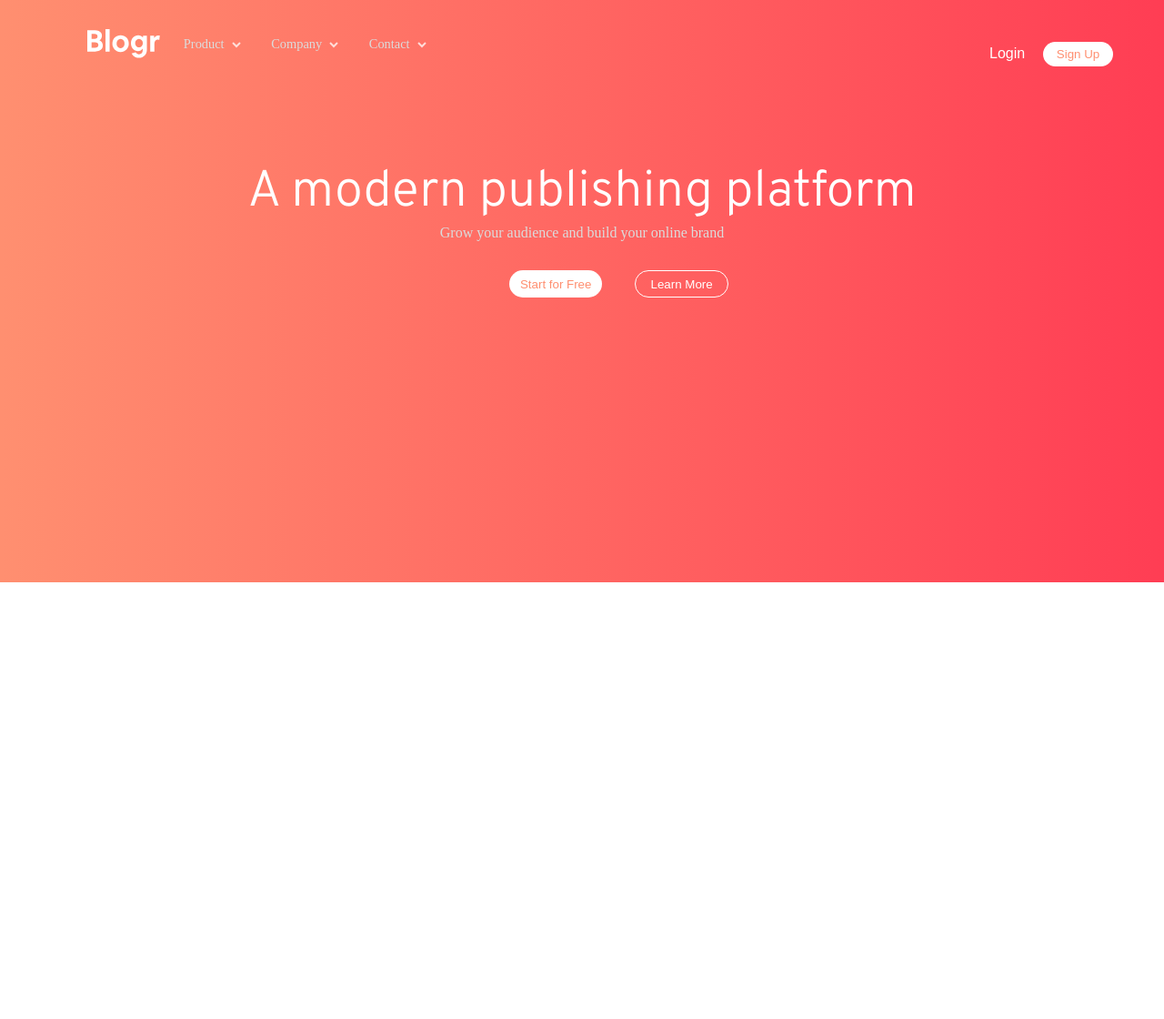
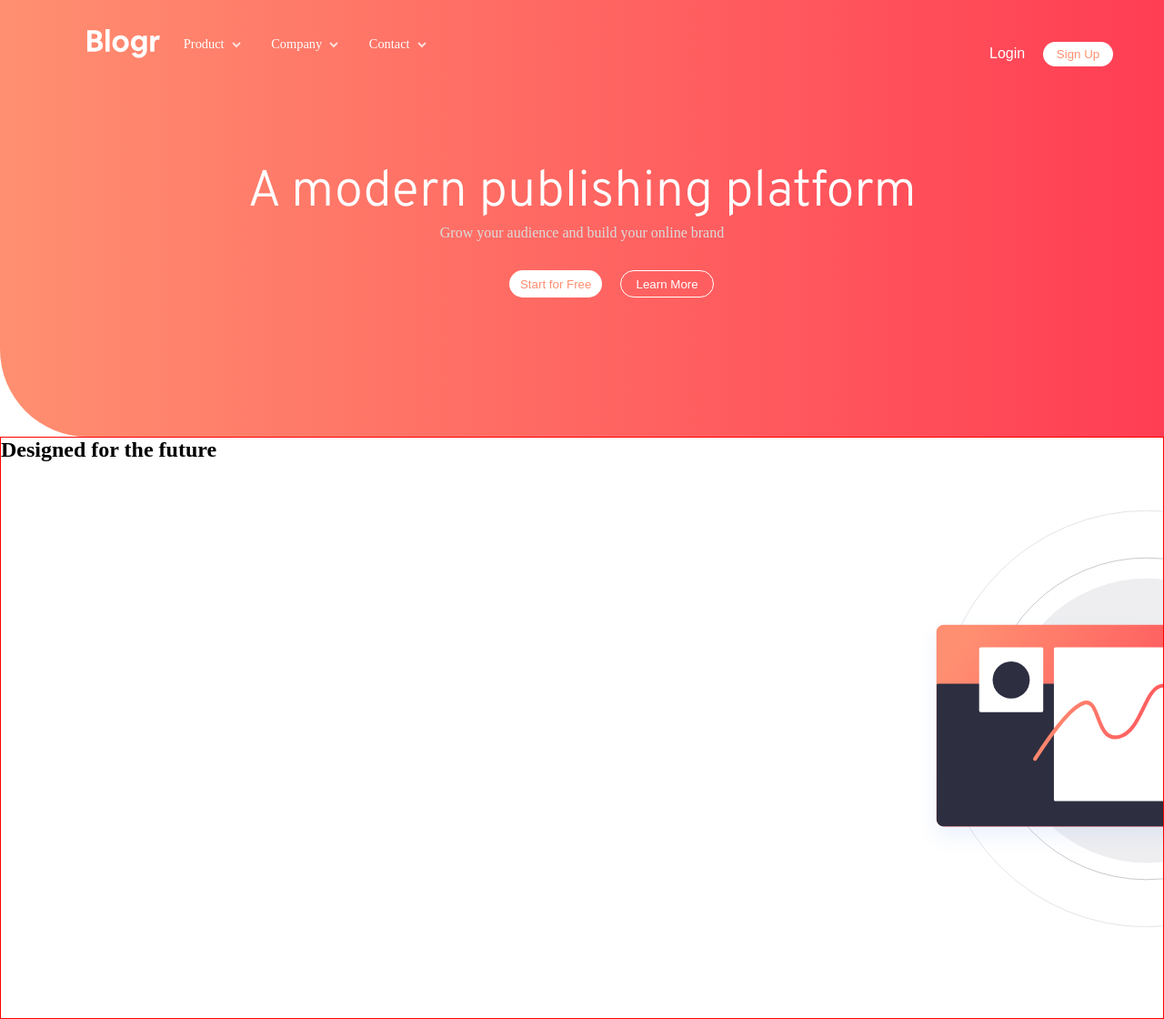
Before and after one commit to Marius-Diran/Blogr-Landing-page, a plain HTML site: page index.html in a window 1280 px wide. Shown: the whole page at 91% size. Before the commit the page ends 800 px from the top, so only its background shows below. Drawn offline with Linux system fonts and the light colour scheme.

Commit message:
Added codes

```diff
--- a/blogr.css
+++ b/blogr.css
@@ -9,11 +9,11 @@
 
 #nav-div{
     background: linear-gradient(to right, hsl(13, 100%, 72%), hsl(353, 100%, 62%));
-    /* background-image: url('Images/bg-pattern-intro-desktop.svg');
-    background-size: 30%;
-    background-repeat: no-repeat; */
-    height: 40rem;
+    /* background-image: url("Images/bg-pattern-intro-desktop.svg"); */
+    /* background-size: 30rem; */
+    height: 30rem;
     width: 100%;
+    border-bottom-left-radius: 6rem;
 }
 
 .logo-nav{
@@ -75,7 +75,7 @@
     font-weight: 300;
 }
 
-#nav-div p{
+#nav-div .p-1{
     text-align: center;
     color:rgb(219, 219, 219)
 }
@@ -94,7 +94,7 @@
 
 .learn-btn{
     position: relative;
-    left: 37rem;
+    left: 36rem;
     top: 2rem;
     color: hsl(0 0% 100%);
     background: none;
@@ -103,3 +103,13 @@
     height: 1.9rem;
     border-radius: 1rem;
 }
+
+#theone{
+    border: 1px solid red;
+    width: 100%;
+    height: 40rem;
+    background-image: url("Images/illustration-editor-desktop.svg");
+    background-size: 30rem;
+    background-repeat: no-repeat;
+    background-position: 63rem 5rem;
+}
--- a/index.html
+++ b/index.html
@@ -8,7 +8,7 @@
     <title>Blogr-Landing page</title>
 </head>
 <body>
-    <div id="nav-div">
+    <nav id="nav-div">
 
             <img src="Images/logo.svg" alt="Logo" width="80" class="logo-nav">
 
@@ -24,11 +24,16 @@
             </nav>
 
             <h2>A modern publishing platform</h2>
-        <p>Grow your audience and build your online brand</p>
+            <p class="p-1">Grow your audience and build your online brand</p>
 
             <button class="start-btn">Start for Free</button>
             <button class="learn-btn">Learn More</button>
 
-    </div>
+        </nav>
+    <main id="theone">
+
+        <h2>Designed for the future</h2>
+
+    </main>
 </body>
 </html>
```
Lines whose indentation alone changed are shown as unchanged.
